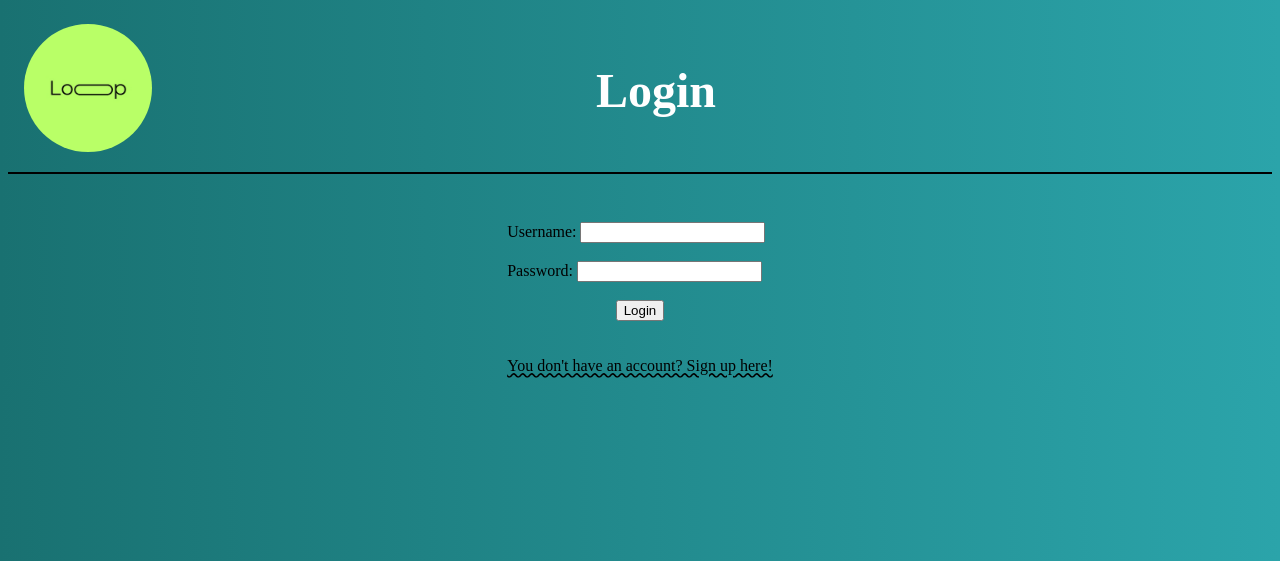
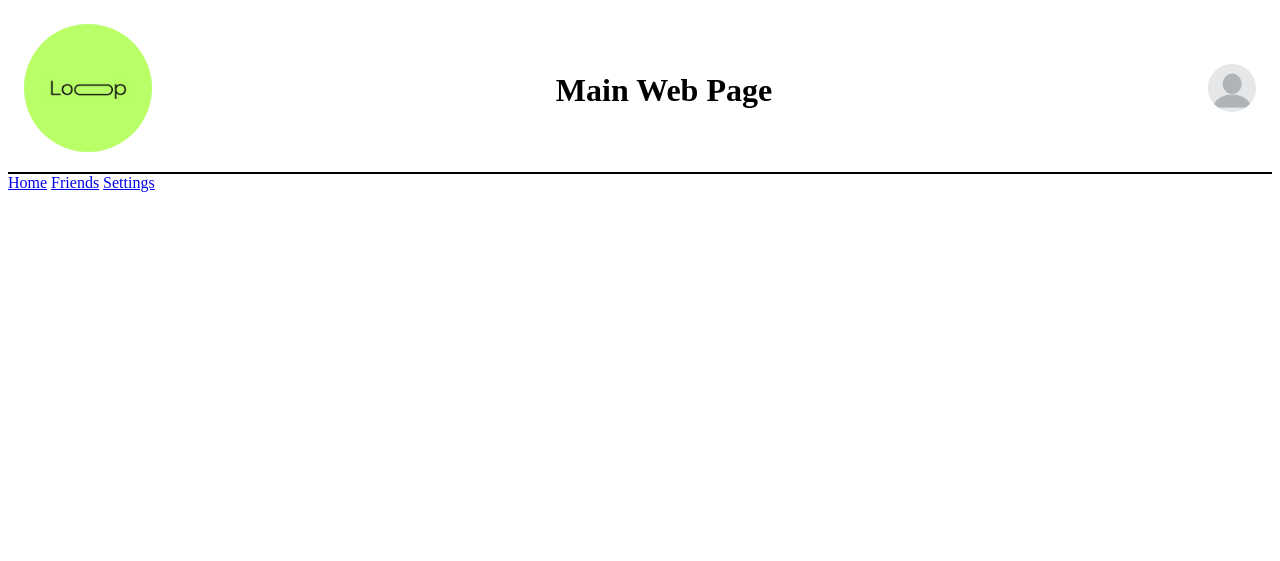
Before and after one commit to xhorey/social_media_proj, a Django app: page / in a window 1280 px wide. Shown: the top 561 px of the page. Run offline with Django 5.2, Linux system fonts and the light colour scheme.

Commit message:
Urls for home, signup and sigin/ HTML files fixes

```diff
--- a/project_1/core/urls.py
+++ b/project_1/core/urls.py
@@ -2,5 +2,7 @@
 from . import views
 
 urlpatterns = [
-    path('', views.login, name='index')
+    path('', views.home, name='home'),
+    path('signin', views.signin, name='signin'),
+    path('signup', views.signup, name='signup'),
 ]
--- a/project_1/core/views.py
+++ b/project_1/core/views.py
@@ -2,5 +2,11 @@
 from django.http import HttpResponse
 
 
-def login(request):
+def signin(request):
     return render(request, 'login.html')
+
+def home(request):
+    return render(request, 'Main_Web_Page.html')
+
+def signup(request):
+    return render(request, 'Signup.html')
--- a/project_1/templates/Main_Web_Page.html
+++ b/project_1/templates/Main_Web_Page.html
@@ -1,16 +1,18 @@
+{% load static %}
+
 <!DOCTYPE html>
 <html lang="en">
 <head>
     <meta charset="UTF-8">
     <meta name="viewport" content="width=device-width,initial-scale=1">
     <title>Main Web Page</title>
-    <link rel="stylesheet" href="/Styles/Main_Page.css">
+    <link rel="stylesheet" href="{% static '/Styles/Main_Page.css'%}">
 </head>
 <body>
     <div class="header">
-        <a href="/Main_page/Main_Web_Page.html" ><img id="logo" src="../Assets/Logo.png" alt= "Webpage Logo"></a>
+        <a href="/Main_page/Main_Web_Page.html" ><img id="logo" src="{% static '/Assets/Logo.png'%}" alt= "Webpage Logo"></a>
         <h1 id="MainHeader">Main Web Page</h1>
-        <a href="/Profile_page/Profile.html"><img id="pp" src="../Assets/blank-profile-picture.webp" alt="Profile Icon"></a>
+        <a href="/Profile_page/Profile.html"><img id="pp" src="{% static '/Assets/blank-profile-picture.webp'%}" alt="Profile Icon"></a>
     </div>
     <div class="content">
         <div class="sidebar">
```
